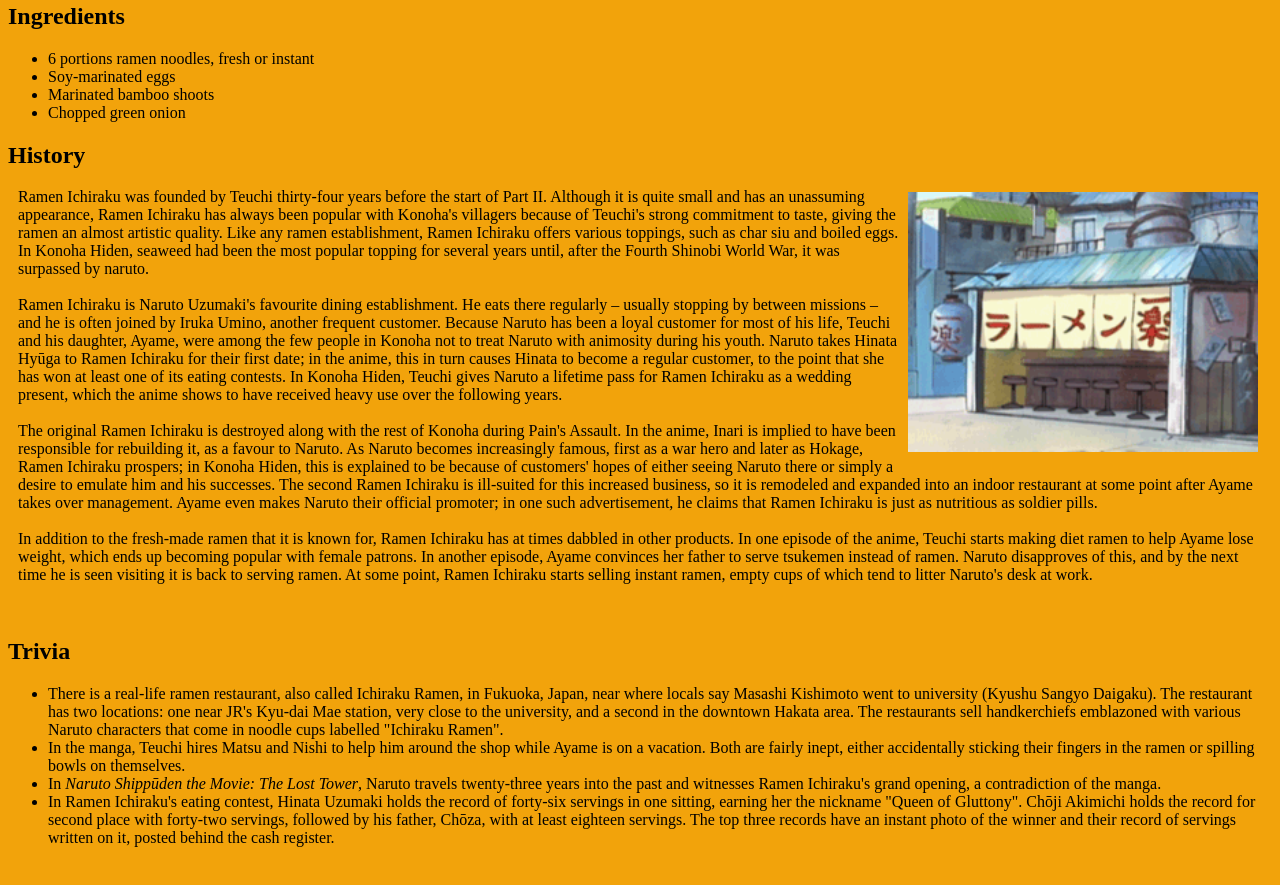
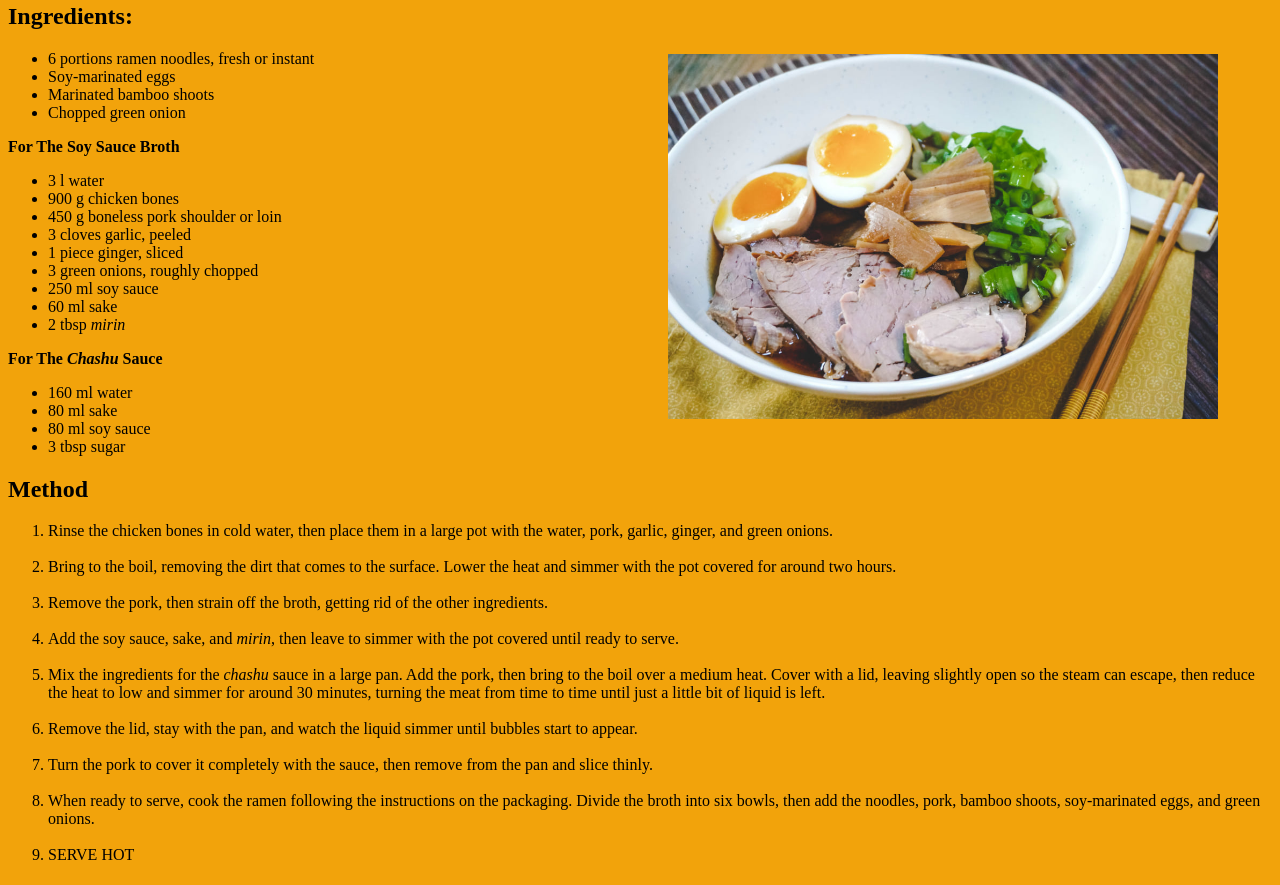
Before and after one commit to nedruda101/Making-Website, a plain HTML site: page LIST.html/RAMEN.html in a window 1280 px wide. Shown: the part 364-1249 px from the top of the page. Before the commit the page ends 1227 px from the top, so only its background shows below. Drawn offline with Linux system fonts and the light colour scheme.

Commit message:
Add files via upload

```diff
--- a/LIST.html/RAMEN.html
+++ b/LIST.html/RAMEN.html
@@ -8,18 +8,61 @@
 </head>
 
 <body style="background-color:#f2a30b;">
+
   <img src="list1.jpeg" alt="Image of Ramen"
     style="float:left;clear: right;margin-right: 10px;margin-bottom:10px;margin-top: 0px;border: transparent;padding: 4px;width: 350px;" /><br><br><br><br><br><br><br><br><br><br><br><br><br><br><br>
 
   <h2 style="margin-left: 9px;">Ichiraku Ramen- Naruto</h2>
   <hr style="color:black;background-color:black">
-  <h2>Ingredients</h2>
+  <h2>Ingredients:</h2>
+  <img src="list3.jpeg" alt="Image of Ramen"
+    style="float:right;clear: right;margin-right: 50px;margin-bottom:10px;margin-top: 0px;border: transparent;padding: 4px;width: 550px;" />
   <ul>
     <li>6 portions ramen noodles, fresh or instant</li>
     <li>Soy-marinated eggs</li>
     <li>Marinated bamboo shoots</li>
     <li>Chopped green onion</li>
   </ul>
+  <b>For The Soy Sauce Broth</b>
+  <ul>
+    <li>3 l water</li>
+    <li>900 g chicken bones</li>
+    <li>450 g boneless pork shoulder or loin</li>
+    <li>3 cloves garlic, peeled</li>
+    <li>1 piece ginger, sliced</li>
+    <li>3 green onions, roughly chopped</li>
+    <li>250 ml soy sauce</li>
+    <li>60 ml sake</li>
+    <li>2 tbsp <i>mirin</i></li>
+  </ul>
+  <b>For The <i>Chashu</i> Sauce</b>
+  <ul>
+    <li>160 ml water</li>
+    <li>80 ml sake</li>
+    <li>80 ml soy sauce</li>
+    <li>3 tbsp sugar</li>
+  </ul>
+  <h2>Method</h2>
+  <ol>
+    <li>Rinse the chicken bones in cold water, then place them in a large pot with the water, pork, garlic, ginger, and
+      green onions.</li><br>
+    <li>Bring to the boil, removing the dirt that comes to the surface. Lower the heat and simmer with the pot covered
+      for around two hours.</li><br>
+    <li>Remove the pork, then strain off the broth, getting rid of the other ingredients.</li><br>
+    <li>Add the soy sauce, sake, and <i>mirin</i>, then leave to simmer with the pot covered until ready to serve.</li><br>
+    <li>Mix the ingredients for the <i>chashu</i> sauce in a large pan. Add the pork, then bring to the boil over a
+      medium
+      heat. Cover with a lid, leaving slightly open so the steam can escape, then reduce the heat to low and simmer for
+      around 30 minutes, turning the meat from time to time until just a little bit of liquid is left.</li><br>
+    <li>Remove the lid, stay with the pan, and watch the liquid simmer until bubbles start to appear.</li><br>
+    <li>Turn the pork to cover it completely with the sauce, then remove from the pan and slice thinly.</li><br>
+    <li>When ready to serve, cook the ramen following the instructions on the packaging. Divide the broth into six
+      bowls, then add the noodles, pork, bamboo shoots, soy-marinated eggs, and green onions.</li><br>
+    <li>SERVE HOT</li><br>
+  </ol>
+
+
+
   <h2>History</h2>
   <img src="list2.png" alt="Image of Ramen"
     style="float:right;clear: right;margin-right: 10px;margin-bottom:10px;margin-top: 0px;border: transparent;padding: 4px;width: 350px;" />
@@ -40,6 +83,7 @@
     eating contests. In Konoha Hiden, Teuchi gives Naruto a lifetime pass for Ramen Ichiraku as a wedding present, which
     the anime shows to have received heavy use over the following years.<br><br>
 
+
     The original Ramen Ichiraku is destroyed along with the rest of Konoha during Pain's Assault. In the anime, Inari is
     implied to have been responsible for rebuilding it, as a favour to Naruto. As Naruto becomes increasingly famous,
     first as a war hero and later as Hokage, Ramen Ichiraku prospers; in Konoha Hiden, this is explained to be because
@@ -54,29 +98,20 @@
     disapproves of this, and by the next time he is seen visiting it is back to serving ramen. At some point, Ramen
     Ichiraku starts selling instant ramen, empty cups of which tend to litter Naruto's desk at work.</p><br>
   <h2>Trivia</h2>
-  <ul>
+  <ul style="margin-bottom: 50px;">
     <li>There is a real-life ramen restaurant, also called Ichiraku Ramen, in Fukuoka, Japan, near where locals say
       Masashi Kishimoto went to university (Kyushu Sangyo Daigaku). The restaurant has two locations: one near JR's
       Kyu-dai Mae station, very close to the university, and a second in the downtown Hakata area. The restaurants sell
-      handkerchiefs emblazoned with various Naruto characters that come in noodle cups labelled "Ichiraku Ramen".</li>
+      handkerchiefs emblazoned with various Naruto characters that come in noodle cups labelled "Ichiraku Ramen".</li><br>
     <li>In the manga, Teuchi hires Matsu and Nishi to help him around the shop while Ayame is on a vacation. Both are
-      fairly inept, either accidentally sticking their fingers in the ramen or spilling bowls on themselves.</li>
+      fairly inept, either accidentally sticking their fingers in the ramen or spilling bowls on themselves.</li><br>
     <li>In <i>Naruto Shippūden the Movie: The Lost Tower</i>, Naruto travels twenty-three years into the past and
-      witnesses
-      Ramen Ichiraku's grand opening, a contradiction of the manga.</li>
+      witnesses Ramen Ichiraku's grand opening, a contradiction of the manga.</li><br>
     <li>In Ramen Ichiraku's eating contest, Hinata Uzumaki holds the record of forty-six servings in one sitting,
       earning her the nickname "Queen of Gluttony". Chōji Akimichi holds the record for second place with forty-two
       servings, followed by his father, Chōza, with at least eighteen servings. The top three records have an instant
-      photo of the winner and their record of servings written on it, posted behind the cash register.</li>
+      photo of the winner and their record of servings written on it, posted behind the cash register.</li><br>
   </ul>
 
-
-
-
-
-
-
-
 </body>
-
 </html>
```
Also changed, not shown: LIST.html/list3.jpeg (added), LIST.html/list4.jpeg (added).
